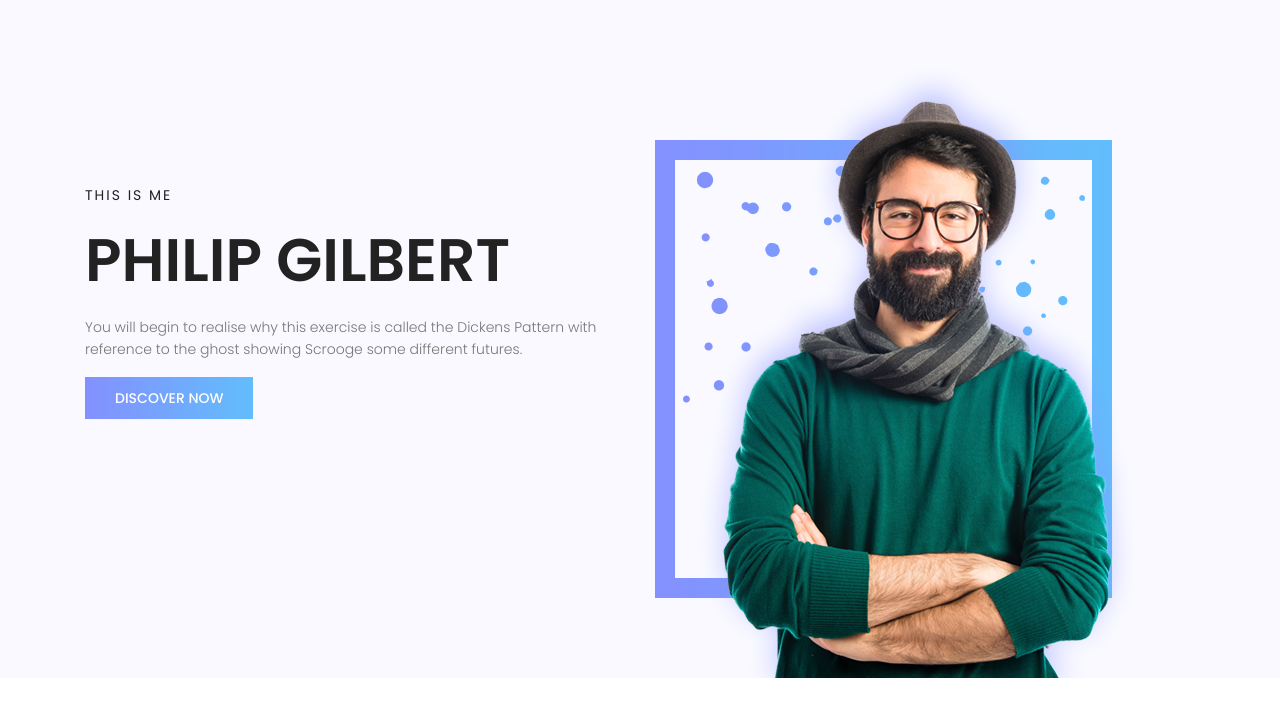
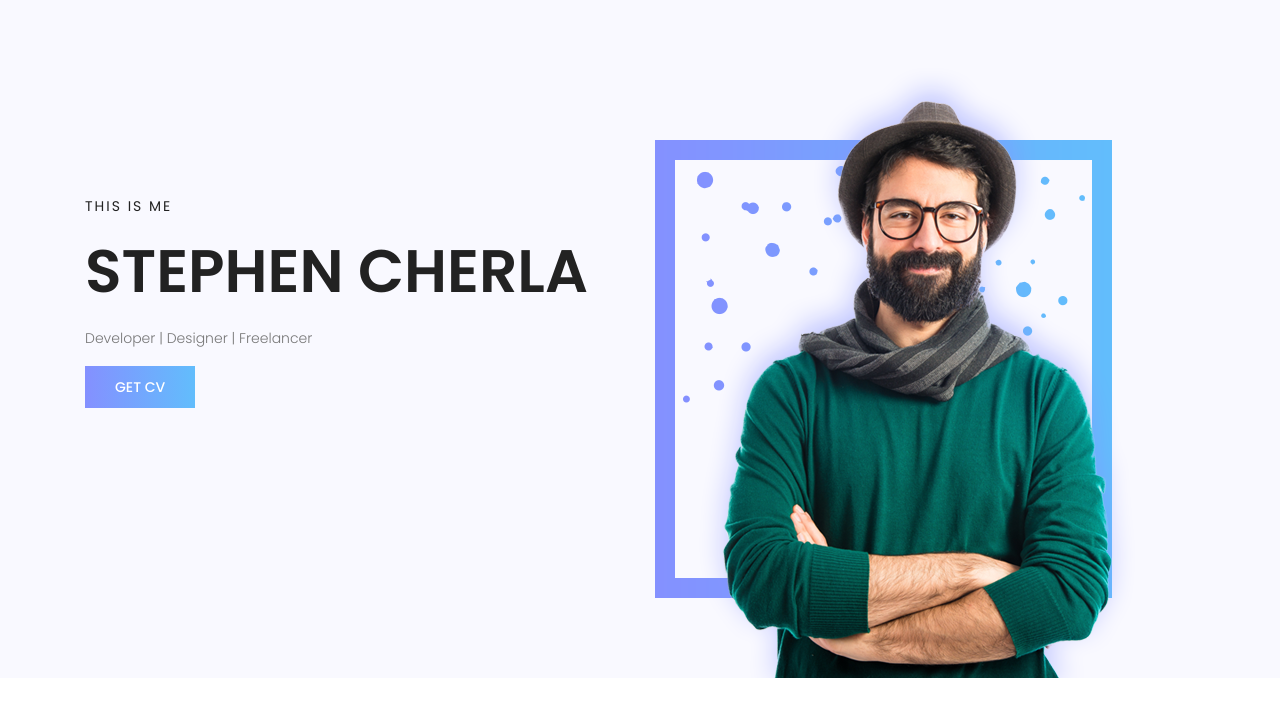
Before and after one commit to StephenCherla/StephenCherla.github.io, a plain HTML site: page index.html in a window 1280 px wide. Shown: the part 72-800 px from the top of the page. Drawn offline with nearby package versions, Linux system fonts and the light colour scheme; some packages are replaced by stand-ins of ours.

Commit message:
Chnages made 1
added CV download code

```diff
--- a/index.html
+++ b/index.html
@@ -74,11 +74,11 @@
 					<div class="row fullscreen align-items-center justify-content-between">
 						<div class="col-lg-6 col-md-6 banner-left">
 							<h6>This is me</h6>
-							<h1>Philip Gilbert</h1>
+							<h1>Stephen Cherla</h1>
 							<p>
-								You will begin to realise why this exercise is called the Dickens Pattern with reference to the ghost showing Scrooge some different futures.
+								Developer | Designer | Freelancer
 							</p>
-							<a href="#" class="primary-btn text-uppercase">discover now</a>
+							<a href="/resume/StephenCherla.pdf" download="StephenCherla" class="primary-btn text-uppercase">Get CV</a>
 						</div>
 						<div class="col-lg-6 col-md-6 banner-right d-flex align-self-end">
 							<img class="img-fluid" src="img/hero-img.png" alt="">
```
Also changed, not shown: 1 other file.
